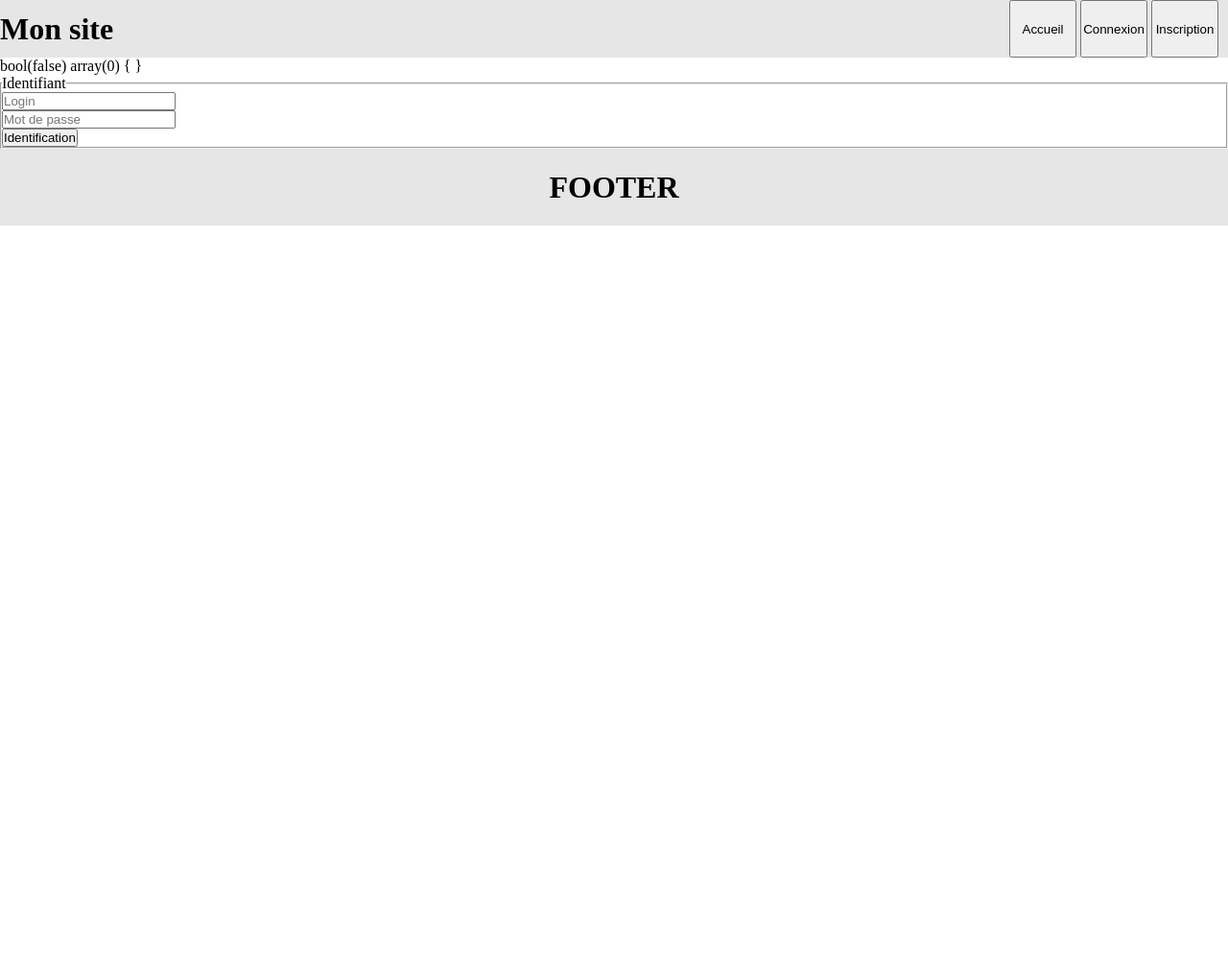
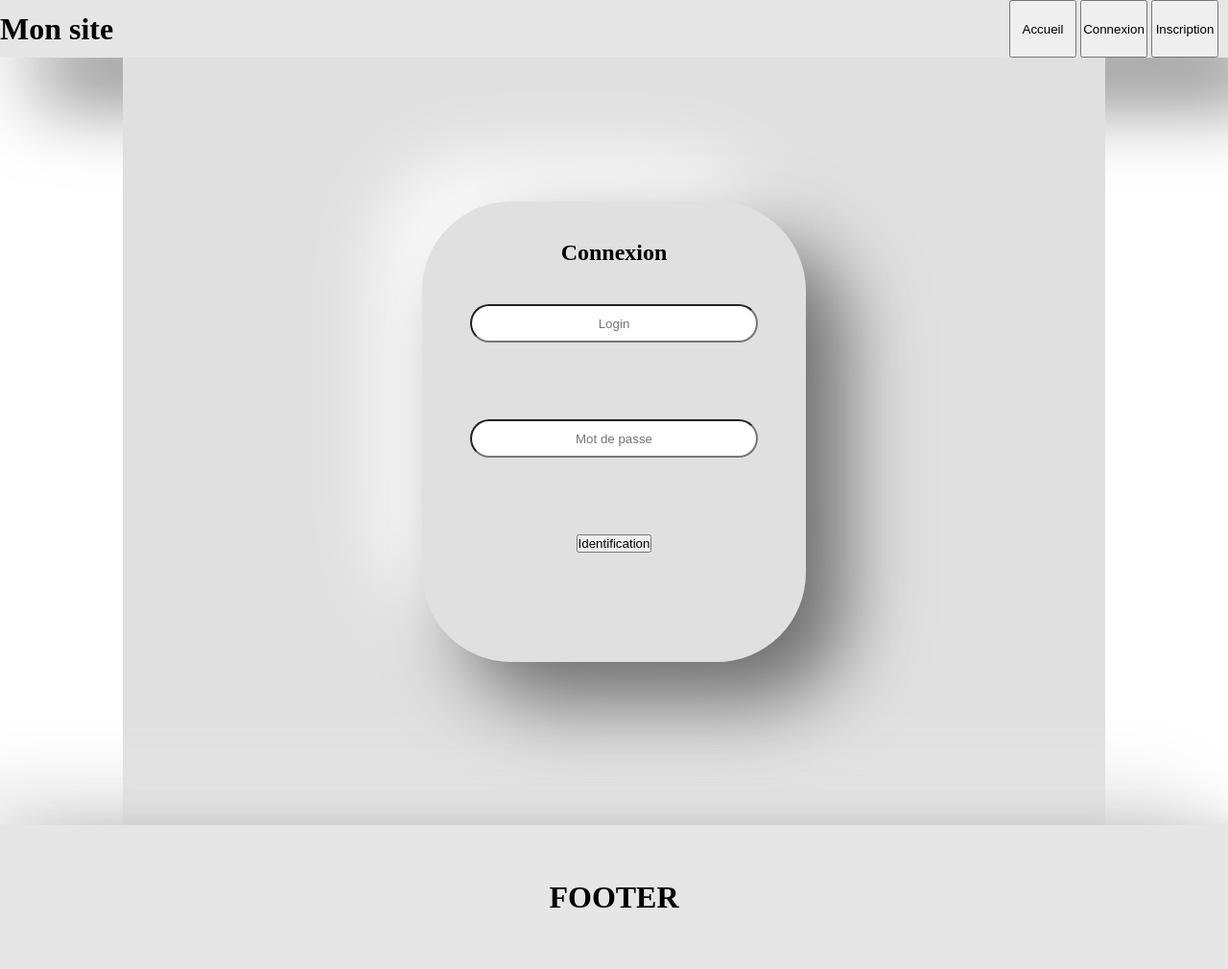
Before and after one commit to ahmed-magassouba/module-connexion, a PHP site: page /connexion.php in a window 1280 px wide. Shown: the whole page at 96% size. Before the commit the page ends 235 px from the top, so only its background shows below. Run offline with PHP 8.4, Linux system fonts and the light colour scheme.

Commit message:
mis en page

```diff
--- a/connexion.php
+++ b/connexion.php
@@ -1,7 +1,7 @@
 <?php
-session_start();
+require_once 'mes_fonctions/authentification.php';
 
-$title ="page de connexion";
+$title = "page de connexion";
 require 'includes/header.php';
 
 $bdd = mysqli_connect('localhost', 'root', '', 'moduleconnexion');
@@ -63,31 +63,34 @@ if (!empty($_POST)) {
     }
 }
 
-require_once 'mes_fonctions/authentification.php';
+
 
 if (est_connecte()) {
     header('Location: index.php ');
     exit();
 }
-var_dump(est_connecte());
-var_dump($_POST);
+//var_dump(est_connecte());
+//var_dump($_POST);
 
 ?>
 
 
-<form action="connexion.php" method="post">
-    <fieldset>
-        <legend>Identifiant</legend>
-        <p>
-            <label for="log"></label>
-            <input type="text" name="log" id="log" placeholder="Login" required />
-        </p>
-        <p>
-            <label for="pass"></label>
-            <input type="password" name="pass" id="pass" placeholder="Mot de passe" required />
+<form class="formconnex" action="connexion.php" method="post">
 
-        </p>
+    <legend><h2>Connexion</h2></legend>
+    <div class="el">
+        <label for="log"></label>
+        <input type="text" name="log" id="log" placeholder="Login" class=" inputclass" required />
+    </div>
+
+    <div class="el">
+        <label for="pass"></label>
+        <input type="password" name="pass" id="pass" placeholder="Mot de passe" class=" inputclass" required />
+    </div>
+
+    <div class="el">
         <input type="submit" name="submit" value="Identification" />
-    </fieldset>
+    </div>
+
 </form>
 <?php require 'includes/footer.php'; ?>
--- a/css/style.css
+++ b/css/style.css
@@ -5,35 +5,71 @@
 }
 
 /* style header*/
-header{
+header {
   display: flex;
   justify-content: space-between;
   height: 60px;
   background-color: rgb(230, 230, 230);
   align-items: center;
+  box-shadow: 41px 41px 82px #6c6c6c, -41px -41px 82px rgb(230, 230, 230);
 }
 
-.menu{
+.menu {
   padding: 10px;
   width: 75%;
   display: flex;
   justify-content: space-between;
+  align-items: center;
 }
 
-button{
+button {
   height: 60px;
   width: 70px;
 }
+/* style formulaire*/
+section {
+  width: 80%;
+  margin: auto;
+  height: 800px;
+  background: #e0e0e0;
+  display: flex;
+  justify-content: center;
+
+}
+/* style formulaire-connexion*/
+.formconnex {
+  display: flex;
+  flex-direction: column;
+  align-items: center;
+  width: 400px;
+  padding: 40px;
+  height: 480px;
+  margin: 150px;
+
+  border-radius: 93px;
+  background: #e0e0e0;
+  box-shadow: 41px 41px 82px #6c6c6c, -41px -41px 82px #ffffff;
+}
+.el {
+  padding: 40px;
+
+}
+.inputclass{
+  height: 40px;
+  width:300px;
+  text-align: center;
+  border-radius: 20px;
+}
 
 /* style footerr*/
-footer{
+footer {
   display: flex;
   justify-content: center;
-  height: 80px;
+  height: 150px;
   background-color: rgb(230, 230, 230);
   align-items: center;
+  box-shadow: 41px 41px 82px #6c6c6c, -41px -41px 82px rgb(230, 230, 230);
 }
-
 
 /*
 
--- a/includes/header.php
+++ b/includes/header.php
@@ -1,4 +1,5 @@
 <?php
+session_start();
 include_once 'mes_fonctions/authentification.php';
 ?>
 
@@ -24,9 +25,9 @@ include_once 'mes_fonctions/authentification.php';
         <div>
             <h1>Mon site</h1>
         </div>
-        <section class="menu">
+        <div class="menu">
             <div>
-                <h6><?php if (!empty($_SESSION['connecte']['prenom']) && !empty($_SESSION['connecte']['nom']) ) {
+                <h6><?php if (!empty($_SESSION['connecte']) ) {
                         echo 'Salut ' . $_SESSION["connecte"]["prenom"] . ' ' . $_SESSION["connecte"]["nom"] ;
                     }
                     ?>
@@ -46,7 +47,7 @@ include_once 'mes_fonctions/authentification.php';
                     <a href="admin.php"><button>Admin</button></a>
                 <?php endif; ?>
             </div>
-        </section>
+        </div>
 
 
     </header>
--- a/profil.php
+++ b/profil.php
@@ -1,11 +1,10 @@
 <?php
-session_start();
 
 $title = "page de profil";
 require 'includes/header.php';
 
-require_once 'mes_fonctions/authentification.php';
 obliger_utilisateur_connecte();
+
 
 var_dump($_SESSION);
 var_dump($_POST);
```
Also changed, not shown: inscription.php (+19 -15 lines).
